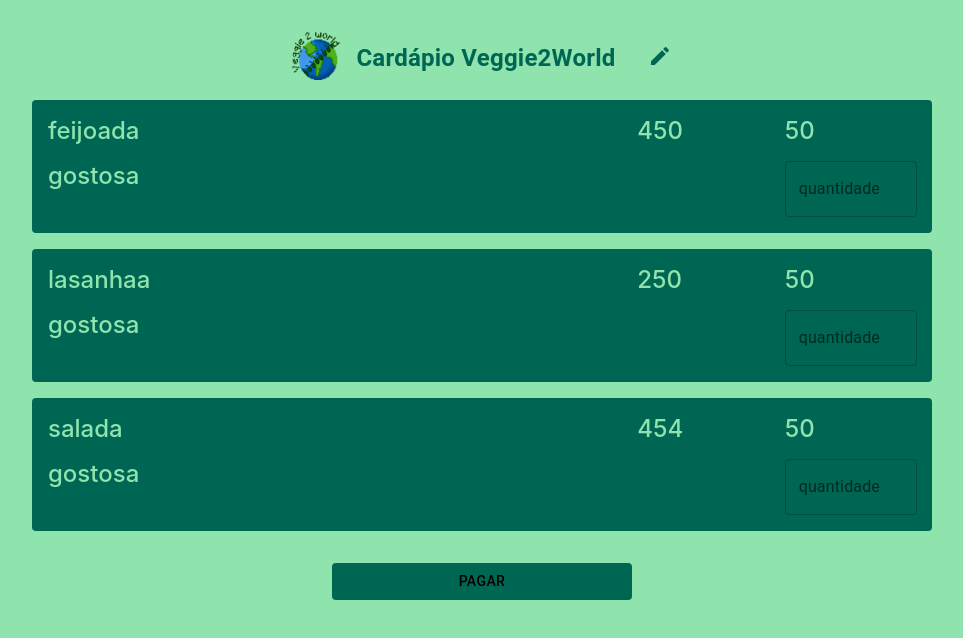
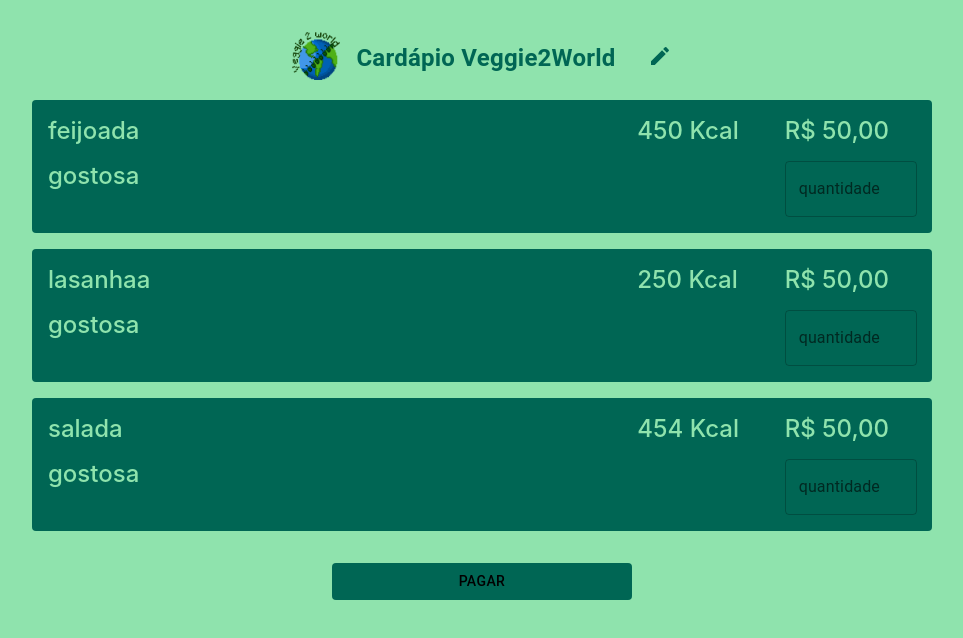
Before and after one commit to solariius/TPBD1, a React (Create React App) app: page / in a window 1280 px wide. Shown: the top 638 px of the page, without its empty margins (158-1121 px from the left). Built offline with nearby package versions, Linux system fonts and the light colour scheme.

Commit message:
Moeda e Caloria formatada

```diff
--- a/src/Shared/Utils.ts
+++ b/src/Shared/Utils.ts
@@ -1,13 +1,10 @@
 export const formatarMoeda = (numero: number) => {
   if (!numero) return "R$ 0,00";
   const number = numero.toFixed(2).split(".");
-  number[0] = " " + number[0].split(/(?=(?:...)*$)/).join(".");
   return "R$ " + number.join(",");
 };
 
 export const formatarCalorias = (numero: number) => {
   if (!numero) return "0 Kcal";
-  const number = numero.toFixed(2).split(".");
-  number[0] = " " + number[0].split(/(?=(?:...)*$)/).join(".");
-  return number + "Kcal";
+  return numero + " Kcal";
 };
--- a/src/pages/cardapio/components/CardItem.tsx
+++ b/src/pages/cardapio/components/CardItem.tsx
@@ -6,6 +6,7 @@ import { Grid, Typography } from "@mui/material";
 import { ChangeEvent, FC, useState } from "react";
 import { PRIMARY, SECONDARY } from "../../../config/theme";
 import { usePedidoContexto } from "../../../context/globalContext";
+import { formatarCalorias, formatarMoeda } from "../../../Shared/Utils";
 
 interface ICardapioProps {
   nomeRefeicao: string;
@@ -44,10 +45,10 @@ const CardItem: FC<ICardapioProps> = ({
         {nomeRefeicao}
       </Grid>
       <Grid item xs={2}>
-        {calorias}
+        {formatarCalorias(calorias)}
       </Grid>
       <Grid item xs={2}>
-        {valor}
+        {formatarMoeda(valor)}
       </Grid>
       <Grid item xs={10}>
         {descricaoRefeicao}
```
